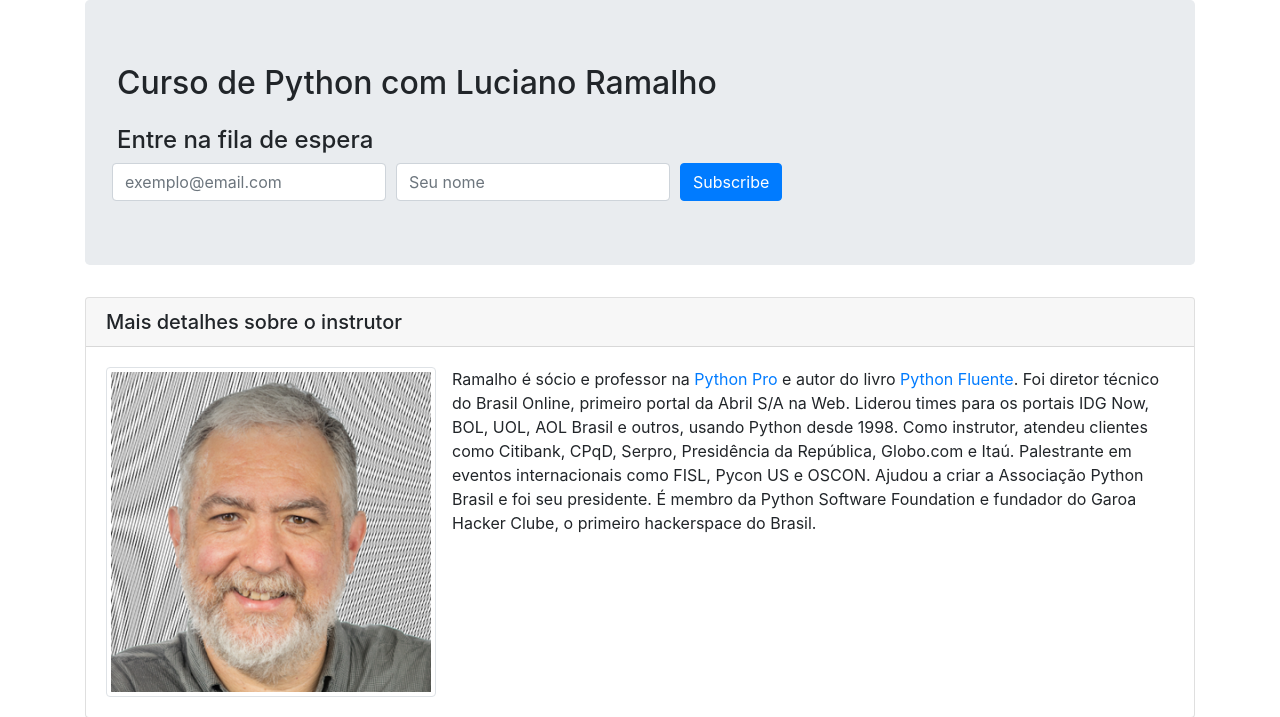
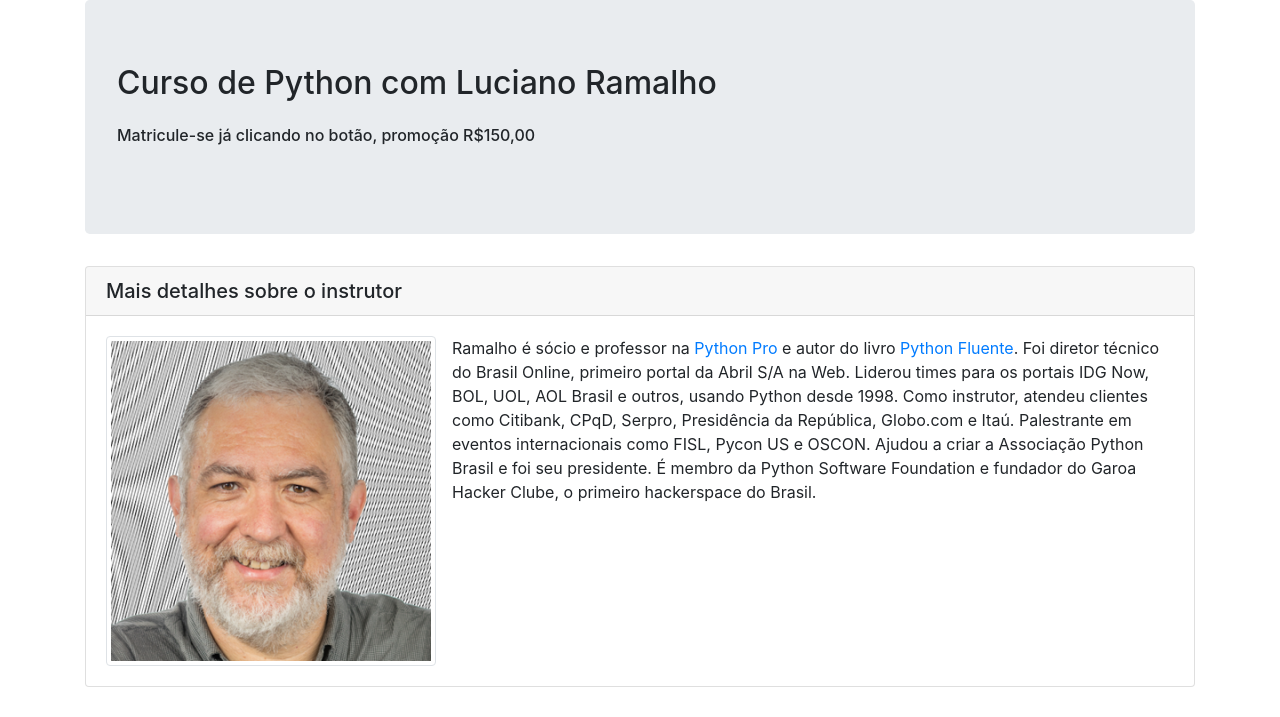
Before and after one commit to Phernando82/curso-django, a Django app: page / in a window 1280 px wide. Shown: the part 80-797 px from the top of the page. Run offline with Django 4.2, Linux system fonts and the light colour scheme; some libraries are stand-ins or nearby versions.

Commit message:
Implementado botão de pagamento

```diff
--- a/pypro/base/templates/base/home.html
+++ b/pypro/base/templates/base/home.html
@@ -40,31 +40,85 @@
                   <h2>
                       Curso de Python com Luciano Ramalho
                   </h2>
-                  <h4 class="mt-4"> Entre na fila de espera</h4>
-                  <form action="https://gmail.us14.list-manage.com/subscribe/post?u=f921fcd17c0963a2e02fc76bf&amp;id=9e0a20acdc"
-                        method="post" id="mc-embedded-subscribe-form" name="mc-embedded-subscribe-form"
-                        class="form-row glyphicon-align-center" target="_blank" novalidate>
-                      <div class="form-row align-items-center">
-                          <div class="col-auto">
-                              <label class="sr-only" for="mce-EMAIL">Email</label>
-                              <input type="email" value="" name="EMAIL" class="form-control required" id="mce-EMAIL"
-                                     placeholder="exemplo@email.com">
-                          </div>
-                          <div class="col-auto">
-                              <label class="sr-only" for="mce-FNAME">Email</label>
-                              <input type="text" value="" name="FNAME" class="form-control" id="mce-FNAME" placeholder="Seu nome">
-                          </div>
-                          <!-- real people should not fill this in and expect good things - do not remove this or risk form bot signups-->
-                          <div style="position: absolute; left: -5000px;" aria-hidden="true"><input type="text"
-                                                                                                    name="b_f921fcd17c0963a2e02fc76bf_9e0a20acdc"
-                                                                                                    tabindex="-1"
-                                                                                                    value=""></div>
-                          <div class="col-auto">
-                              <input type="submit" value="Subscribe" name="subscribe" id="mc-embedded-subscribe"
-                                     class="btn btn-primary">
-                          </div>
+                  <h6 class="mt-4"> Matricule-se já clicando no botão, promoção R$150,00</h6>
+
+                  <!--INICIO DO FORMULARIO DE BOTÃO PAYPAL-->
+                  <div class="mt-4" id="smart-button-container">
+                      <div style="text-align: center;">
+                          <div id="paypal-button-container"></div>
                       </div>
-                  </form>
+                  </div>
+                  <script src="https://www.paypal.com/sdk/js?client-id=sb&enable-funding=venmo&currency=USD"
+                          data-sdk-integration-source="button-factory"></script>
+                  <script>
+                      function initPayPalButton() {
+                          paypal.Buttons({
+                              style: {
+                                  shape: 'pill',
+                                  color: 'gold',
+                                  layout: 'horizontal',
+                                  label: 'paypal',
+
+                              },
+
+                              createOrder: function (data, actions) {
+                                  return actions.order.create({
+                                      purchase_units: [{"amount": {"currency_code": "USD", "value": 1}}]
+                                  });
+                              },
+
+                              onApprove: function (data, actions) {
+                                  return actions.order.capture().then(function (orderData) {
+
+                                      // Full available details
+                                      console.log('Capture result', orderData, JSON.stringify(orderData, null, 2));
+
+                                      // Show a success message within this page, e.g.
+                                      const element = document.getElementById('paypal-button-container');
+                                      element.innerHTML = '';
+                                      element.innerHTML = '<h3>Thank you for your payment!</h3>';
+
+                                      // Or go to another URL:  actions.redirect('thank_you.html');
+
+                                  });
+                              },
+
+                              onError: function (err) {
+                                  console.log(err);
+                              }
+                          }).render('#paypal-button-container');
+                      }
+
+                      initPayPalButton();
+                  </script>
+                  <!--FIM DO FORMULÁRIO DE BOTÃO PAYPAL-->
+
+
+{#                  <h4 class="mt-4"> Entre na fila de espera</h4>#}
+{#                  <form action="https://gmail.us14.list-manage.com/subscribe/post?u=f921fcd17c0963a2e02fc76bf&amp;id=9e0a20acdc"#}
+{#                        method="post" id="mc-embedded-subscribe-form" name="mc-embedded-subscribe-form"#}
+{#                        class="form-row glyphicon-align-center" target="_blank" novalidate>#}
+{#                      <div class="form-row align-items-center">#}
+{#                          <div class="col-auto">#}
+{#                              <label class="sr-only" for="mce-EMAIL">Email</label>#}
+{#                              <input type="email" value="" name="EMAIL" class="form-control required" id="mce-EMAIL"#}
+{#                                     placeholder="exemplo@email.com">#}
+{#                          </div>#}
+{#                          <div class="col-auto">#}
+{#                              <label class="sr-only" for="mce-FNAME">Email</label>#}
+{#                              <input type="text" value="" name="FNAME" class="form-control" id="mce-FNAME" placeholder="Seu nome">#}
+{#                          </div>#}
+{#                          <!-- real people should not fill this in and expect good things - do not remove this or risk form bot signups-->#}
+{#                          <div style="position: absolute; left: -5000px;" aria-hidden="true"><input type="text"#}
+{#                                                                                                    name="b_f921fcd17c0963a2e02fc76bf_9e0a20acdc"#}
+{#                                                                                                    tabindex="-1"#}
+{#                                                                                                    value=""></div>#}
+{#                          <div class="col-auto">#}
+{#                              <input type="submit" value="Subscribe" name="subscribe" id="mc-embedded-subscribe"#}
+{#                                     class="btn btn-primary">#}
+{#                          </div>#}
+{#                      </div>#}
+{#                  </form>#}
 
 
               </div>
```
